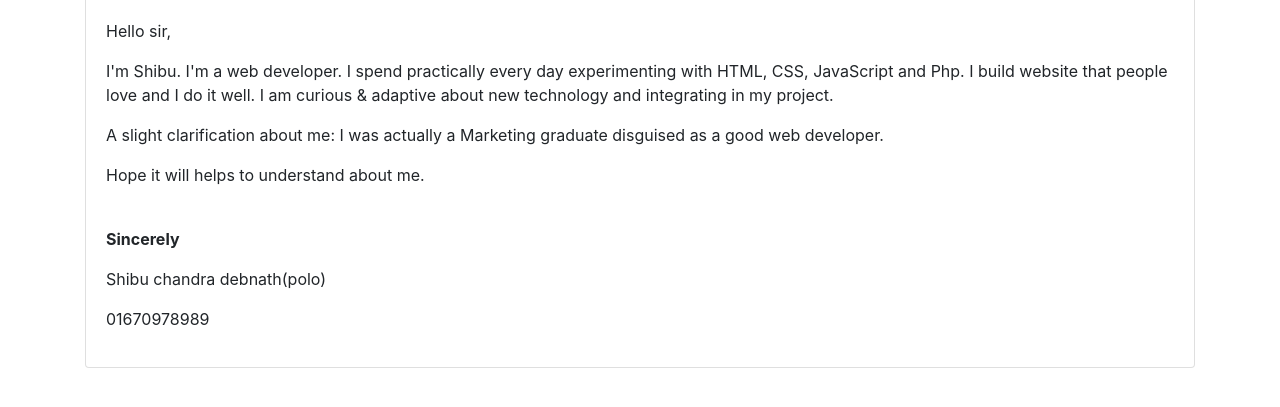
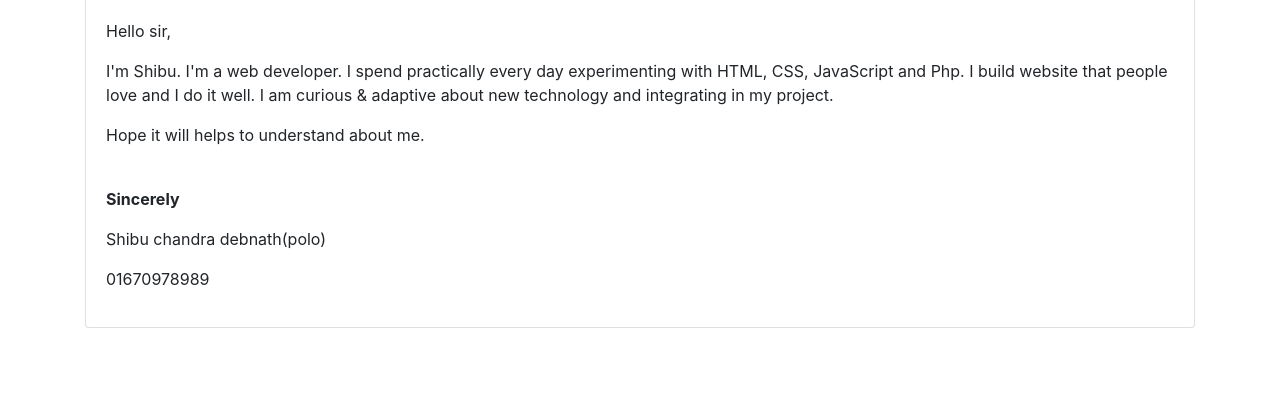
Before and after one commit to polodev/polodev.github.io, a website: page short-bio.html in a window 1280 px wide. Shown: the part 97-504 px from the top of the page. Drawn offline with Linux system fonts and the light colour scheme.

Commit message:
--update--

```diff
--- a/short-bio.html
+++ b/short-bio.html
@@ -20,7 +20,7 @@
       <p>Hello sir,</p>
       <p>I'm Shibu. I'm a web developer. I spend practically every day experimenting with HTML, CSS, JavaScript and Php. I build website that people love and I do it well. I am curious & adaptive about new technology and integrating in my project. </p>
       <!-- <p>Currently I am working on my personal <a class="text-dark" href="https://polodev.github.io/wgm/">education site</a> & I want to join a company.</p> -->
-      <p>A slight clarification about me: I was actually a Marketing graduate disguised as a good web developer. </p>
+      <!-- <p>A slight clarification about me: I was actually a Marketing graduate disguised as a good web developer. </p> -->
       <p>Hope it will helps to understand about me.</p>
       <br>
       <p><strong>Sincerely </strong></p>
```
